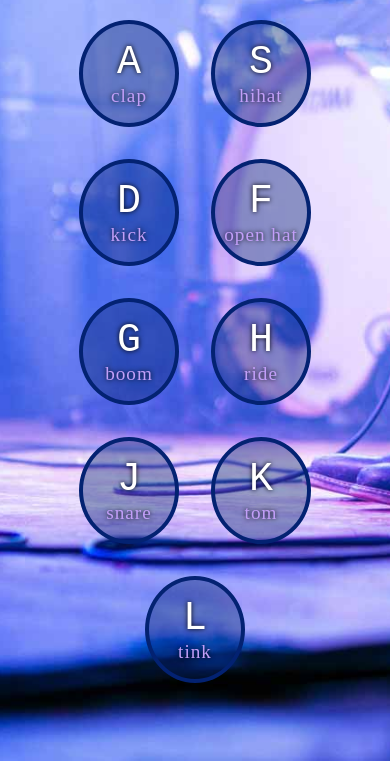
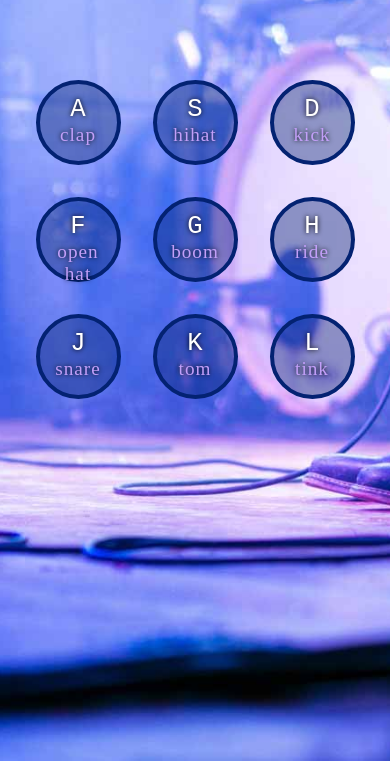
Before and after one commit to gregmarquet/drum-kit, a plain HTML site: page index.html in a window 390 px wide. Shown: the part 83-844 px from the top of the page. Drawn offline with Linux system fonts and the light colour scheme.

Commit message:
add media query for 456 screen

```diff
--- a/style.css
+++ b/style.css
@@ -70,7 +70,28 @@ kbd {
 @media (max-width: 600px) {
   .keys {
     width: 90%;
-    margin: 30px auto;
+    margin: 90px auto;
+  }
+
+  .title {
+    margin: 10px;
+  }
+}
+
+@media (max-width: 456px) {
+  .keys {
+    width: 100%;
+    margin: 90px auto;
+  }
+
+  .key {
+    width: 85px;
+    height: 85px;
+    font-size: 0.8rem;
+    padding:0.7rem .5rem;
+  }
+  .letter {
+    font-size: 2em;
   }
 
   .title {
@@ -81,11 +102,10 @@ kbd {
 @media (max-width: 320px) {
   .key {
     margin:1rem;
-  font-size: 0.5rem;
-  padding:0.7rem .5rem;
-  width: 65px;
-  height: 65px;
-  /*width:25%;*/
+    font-size: 0.5rem;
+    padding:0.7rem .5rem;
+    width: 65px;
+    height: 65px;
   }
 
   .letter {
```
